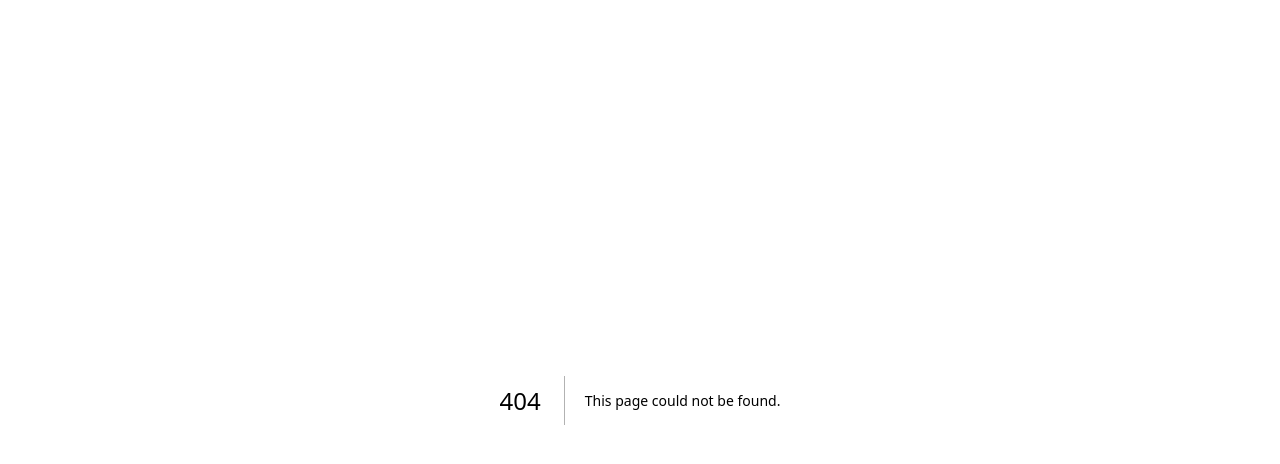
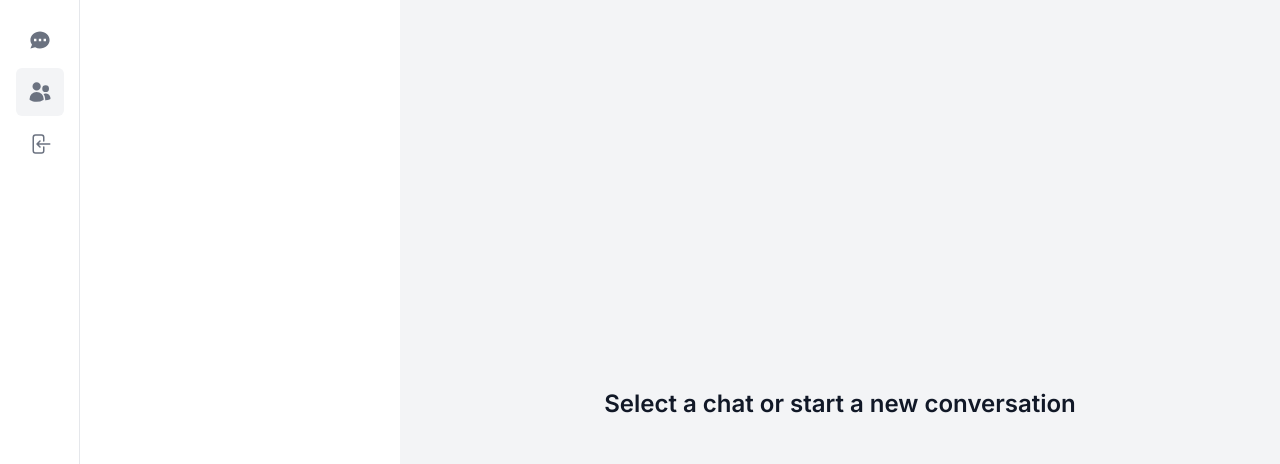
Before and after one commit to GLoryforRichard/messenger-dicq, a Next.js app: page /users in a window 1280 px wide. Before the commit this address had no page. Shown: the top 464 px of the page. Built offline with nearby package versions, Linux system fonts and the light colour scheme.

Commit message:
feat: Sidebar built 2:33:28

```diff
--- a/app/(site)/components/AuthForm.tsx
+++ b/app/(site)/components/AuthForm.tsx
@@ -12,20 +12,22 @@
 import Button from "@/app/components/Button";
 import AuthSocialButton from "./AuthSocialButton";
 import axios from "axios";
+import { useRouter } from "next/navigation";
 
 
 type Variant = 'LOGIN' | 'REGISTER';
 
 const AuthForm = () => {
     const session = useSession();
+    const router = useRouter();
     const [variant, setVariant] = useState<Variant>('LOGIN');
     const [isLoading, setIsLoding] = useState(false);
 
     useEffect(() => {
         if(session?.status === 'authenticated'){
-            console.log('Authenticated')
+            router.push('/users');
         }
-    },[session?.status]);
+    },[session?.status, router]);
 
     const toggleVariant = useCallback(()=> {
         if(variant === 'LOGIN'){
@@ -54,6 +56,7 @@
 
         if (variant === 'REGISTER'){
             axios.post('/api/register',data)
+            .then(() => signIn('credentials',data))
             .catch(() => toast.error('Something went wrong!'))
             .finally(() => setIsLoding(false))
         }
@@ -70,6 +73,7 @@
 
                 if(callback?.ok && !callback?.error){
                     toast.success('Logged in!')
+                    router.push('/users');
                 }
 
             })
--- /dev/null
+++ b/app/components/EmptyState.tsx
@@ -0,0 +1,33 @@
+const EmptyState = () => {
+    return (
+        <div
+            className="
+                px-4
+                py-10
+                sm:px-6
+                lg:px-8
+                h-full
+                flex
+                justify-center
+                items-center
+                bg-gray-100
+            "
+        >
+            <div className="text-center items-center flex flex-col">
+                <h3
+                    className="
+                        mt-2
+                        text-2xl
+                        font-semibold
+                        text-gray-900
+                    "
+                >
+                    Select a chat or start a new conversation
+                </h3>
+
+            </div>
+        </div>
+     );
+}
+
+export default EmptyState;
--- /dev/null
+++ b/app/components/sidebar/DesktopItem.tsx
@@ -0,0 +1,54 @@
+'use client';
+
+import clsx from 'clsx';
+import Link from "next/link";
+
+interface DesktopItemProps {
+    label: string;
+    icon: any;
+    href: string;
+    onClick?: () => void;
+    active?: boolean;
+}
+
+const DesktopItem: React.FC<DesktopItemProps> = ({
+    label,
+    href,
+    icon: Icon,
+    active,
+    onClick
+}) => {
+    const handleClick = () => {
+        if (onClick) {
+          return onClick();
+        }
+    };
+
+    return (
+        <li onClick={handleClick} key={label}>
+            <Link
+                href={href}
+                className={clsx(`
+                    group
+                    flex
+                    gap-x-3
+                    rounded-md
+                    p-3
+                    text-sm
+                    leading-6
+                    font-semibold
+                    text-gray-500
+                    hover:text-black
+                    hover:bg-gray-100
+                    `,
+                    active && 'bg-gray-100 text-black'
+                )}
+            >
+                <Icon className="h-6 w-6 shrink-0" aria-hidden="true" />
+                <span className="sr-only">{label}</span>
+            </Link>
+        </li>
+     );
+}
+
+export default DesktopItem;
--- /dev/null
+++ b/app/components/sidebar/DesktopSidebar.tsx
@@ -0,0 +1,48 @@
+'use client';
+
+import useRoutes from "@/app/hooks/useRoute";
+import { useState } from "react";
+import DesktopItem from "./DesktopItem";
+
+const DesktopSidebar = () => {
+    const routes = useRoutes();
+    const [isOpen, setIsOpen] = useState(false);
+
+    return (
+        <div
+            className="
+                hidden
+                lg:fixed
+                lg:inset-y-0
+                lg:left-0
+                lg:z-40
+                lg:w-20
+                xl:px-6
+                lg:overflow-y-auto
+                lg:bg-white
+                lg:border-r-[1px]
+                lg:pb-4
+                lg:flex
+                lg:flex-col
+                justify-between
+            "
+        >
+            <nav className="mt-4 flex flex-col justify-between">
+                <ul role="list" className="flex flex-col items-center space-y-1">
+                    {routes.map((item) => (
+                        <DesktopItem
+                            key={item.label}
+                            href={item.href}
+                            label={item.label}
+                            icon={item.icon}
+                            active={item.active}
+                            onClick={item.onClick}
+                        />
+                ))}
+                </ul>
+            </nav>
+        </div>
+     );
+}
+
+export default DesktopSidebar;
--- /dev/null
+++ b/app/components/sidebar/Sidebar.tsx
@@ -0,0 +1,16 @@
+import DesktopSidebar from "./DesktopSidebar";
+
+async function Sidebar({ children }: {
+    children: React.ReactNode;
+}) {
+    return(
+        <div className="h-full">
+            <DesktopSidebar />
+            <main className="lg:pl-20 h-full">
+                {children}
+            </main>
+        </div>
+    )
+}
+
+export default Sidebar;
--- /dev/null
+++ b/app/hooks/useConversation.ts
@@ -0,0 +1,24 @@
+import { useParams } from "next/navigation";
+import { useMemo } from "react";
+
+
+const useConversation = () => {
+    const params = useParams();
+
+    const conversationId = useMemo(() => {
+        if (!params?.conversationId){
+            return '';
+        }
+
+        return params.conversationId as string;
+    },[params?.conversationId]);
+
+    const isOpen = useMemo(() => !!conversationId, [conversationId]);
+
+    return useMemo(() => ({
+        isOpen,
+        conversationId
+    }),[isOpen, conversationId]);
+};
+
+export default useConversation;
--- /dev/null
+++ b/app/hooks/useRoute.ts
@@ -0,0 +1,39 @@
+import { usePathname } from "next/navigation";
+import { useMemo } from "react";
+import { HiChat } from "react-icons/hi"
+import { HiArrowLeftOnRectangle,
+         HiUsers
+} from "react-icons/hi2"
+import { signOut } from "next-auth/react";
+
+import useConversation from "./useConversation";
+
+const useRoutes = () => {
+    const pathname = usePathname();
+    const { conversationId } = useConversation();
+
+    const routes = useMemo(() => [
+      {
+        label: 'Chat',
+        href: '/conversations',
+        icon: HiChat,
+        active: pathname === '/conversations' || !!conversationId
+      },
+      {
+        label: 'Users',
+        href: '/users',
+        icon: HiUsers,
+        active: pathname === '/users'
+      },
+      {
+        label: 'Logout',
+        onClick: () => signOut(),
+        href: '#',
+        icon: HiArrowLeftOnRectangle,
+      }
+    ], [pathname, conversationId]);
+
+    return routes;
+  };
+
+  export default useRoutes;
--- /dev/null
+++ b/app/users/layout.tsx
@@ -0,0 +1,17 @@
+import Sidebar from '../components/sidebar/Sidebar'
+
+export default async function UsersLayout({
+    children
+}: {
+     children: React.ReactNode;
+}) {
+    return (
+        // @ts-expect-error Server Component
+        <Sidebar>
+            <div className="h-full">
+                {children}
+            </div>
+        </Sidebar>
+
+    )
+};
--- /dev/null
+++ b/app/users/page.tsx
@@ -0,0 +1,11 @@
+import EmptyState from "../components/EmptyState";
+
+const Users = () => {
+    return (
+        <div className="hidden lg:block lg:pl-80 h-full">
+            <EmptyState />
+        </div>
+    );
+}
+
+export default Users;
```
Also changed, not shown: middleware.ts (added, +13 -0 lines).
